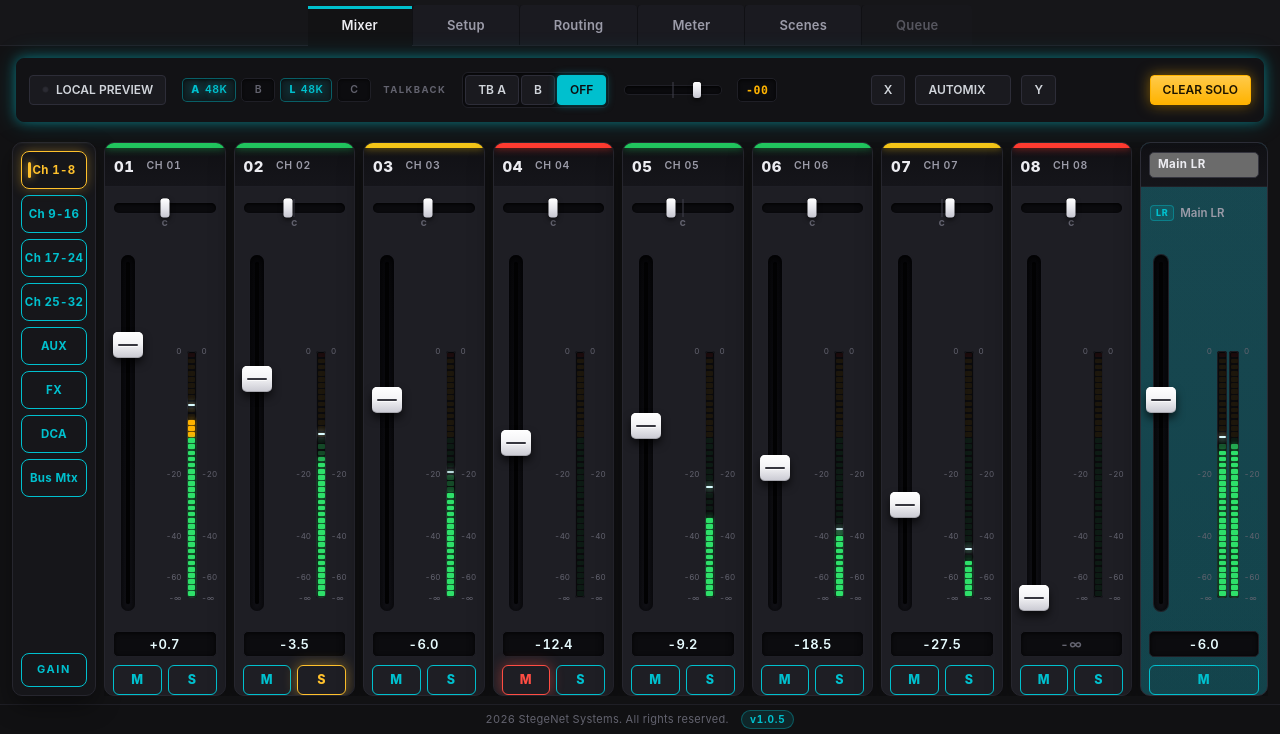
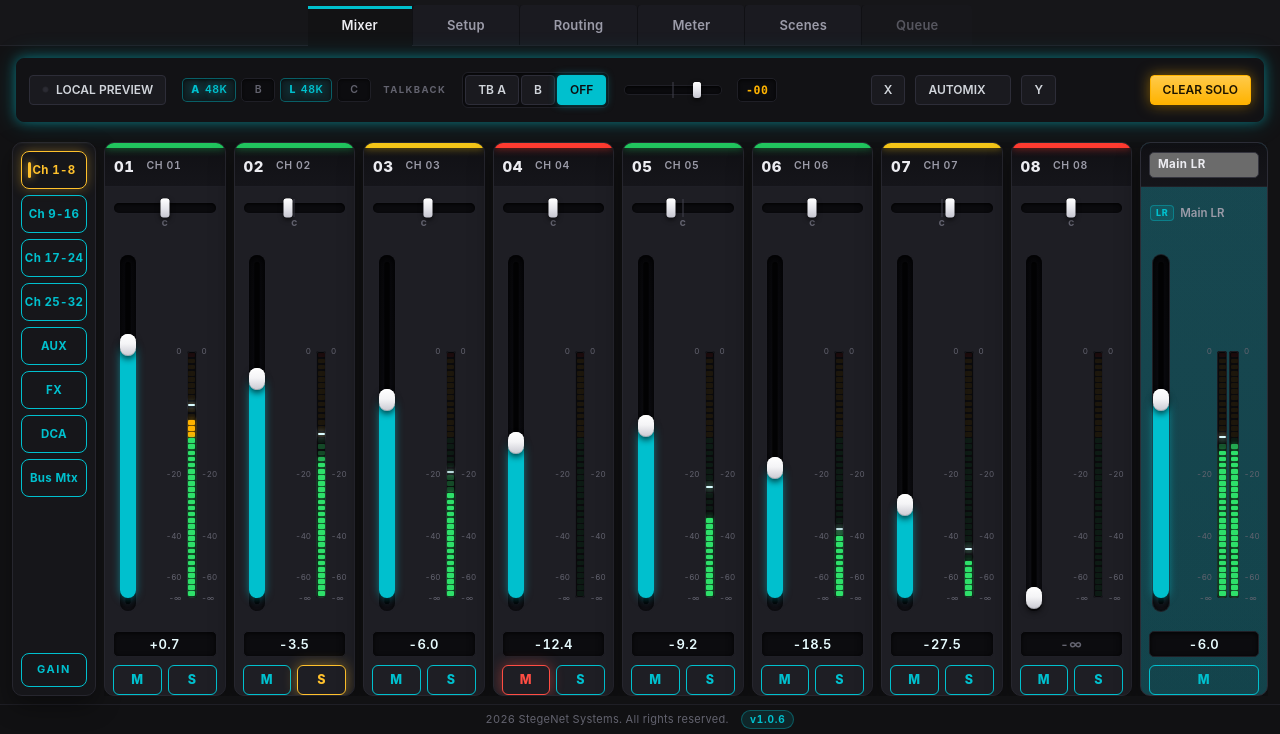
Before and after one commit to appsdeboutique/CueDesk, a plain HTML site: page index.html in a window 1280 px wide. Shown: the part 66-800 px from the top of the page. Drawn offline with Linux system fonts and the light colour scheme.

Commit message:
v1.0.6 - fader: pomo pill sin marca dentro del carril (+15%), recorrido cian y dorado en GAIN

```diff
--- a/css/strips.css
+++ b/css/strips.css
@@ -353,7 +353,7 @@
 
 .fader__track {
   position: relative;
-  width: 14px;
+  width: 16px; /* carril +15 % (14 → 16) */
   height: 100%;
   border-radius: 8px;
   background: linear-gradient(180deg, #07070a, #101015);
@@ -367,7 +367,7 @@
   left: 50%;
   top: 7px;
   bottom: 7px;
-  width: 4px;
+  width: 5px; /* ranura +15 % (4 → 5) */
   transform: translateX(-50%);
   border-radius: 3px;
   background: #040405;
@@ -382,42 +382,53 @@
   bottom: 13px;
 }
 
+/* Parte ya recorrida: del fondo del carril al centro del pomo.
+   Cian en canales y master; dorado en el modo GAIN. */
+.fader__travel::before {
+  content: "";
+  position: absolute;
+  left: 0;
+  right: 0;
+  bottom: 0;
+  height: calc(var(--v, 0) * 100%);
+  border-radius: 8px;
+  background: var(--cyan-bright);
+  box-shadow: 0 0 8px rgba(0, 192, 206, 0.55);
+}
+
+.fader.is-gain .fader__travel::before {
+  background: var(--gold);
+  box-shadow: 0 0 8px rgba(255, 193, 44, 0.55);
+}
+
+/* Pomo: pill blanca y sin marca, dentro del ancho del carril (16 px) */
 .fader__cap {
   position: absolute;
   left: 50%;
   bottom: calc(var(--v, 0) * 100%);
   transform: translate(-50%, 50%);
-  width: 46px;
-  height: 26px;
-  border-radius: 5px;
+  width: 16px;
+  height: 22px;
+  border-radius: 999px;
   background: linear-gradient(
     180deg,
     var(--fader-cap-hi) 0%,
     var(--fader-cap) 45%,
     var(--fader-cap-lo) 100%
   );
-  box-shadow: 0 5px 9px rgba(0, 0, 0, 0.65), inset 0 1px 0 #ffffff,
+  box-shadow: 0 3px 6px rgba(0, 0, 0, 0.65), inset 0 1px 0 #ffffff,
     inset 0 -1px 0 rgba(0, 0, 0, 0.18);
   pointer-events: none;
 }
 
-/* Línea indicadora de posición */
-.fader__cap::after {
-  content: "";
-  position: absolute;
-  left: 5px;
-  right: 5px;
-  top: 50%;
-  height: 2px;
-  transform: translateY(-50%);
-  border-radius: 2px;
-  background: #37373f;
-  box-shadow: 0 1px 0 rgba(255, 255, 255, 0.75);
+.fader.is-dragging .fader__cap {
+  box-shadow: 0 0 0 1.5px var(--cyan-bright), 0 0 18px rgba(0, 192, 206, 0.5),
+    0 3px 6px rgba(0, 0, 0, 0.65);
 }
 
-.fader.is-dragging .fader__cap {
-  box-shadow: 0 0 0 1.5px var(--cyan-bright), 0 0 18px rgba(0, 192, 206, 0.5),
-    0 5px 9px rgba(0, 0, 0, 0.65);
+.fader.is-gain.is-dragging .fader__cap {
+  box-shadow: 0 0 0 1.5px var(--gold), 0 0 18px rgba(255, 193, 44, 0.5),
+    0 3px 6px rgba(0, 0, 0, 0.65);
 }
 
 /* --------------------------------------------------------------------------
@@ -548,21 +559,16 @@
   flex: 1 1 auto;
 }
 
-.strip__core .fader__cap {
-  width: 30px;
-}
-
 /* --------------------------------------------------------------------------
    Escala impresa del fader (sólo tiras de canal)
    -------------------------------------------------------------------------- */
 
-/* El pomo de 30 px taparía una escala centrada: en las tiras de canal el
-   recorrido se desplaza al borde derecho (padding-right 5 px — el pomo queda
-   a 5 px del hueco de 8 px hacia los vúmetros) y la escala ocupa la banda
-   izquierda. Las etiquetas usan el mismo sistema de --p que la escala del
-   vúmetro y el mismo recorrido (top 25 = padding 12 + tope 13; bottom 21 =
-   8 + 13), así la marca 0 dB de ambas cae a la Y exacta: toFader(0) = 0.75
-   = cima de la columna del vúmetro (75 % del carril). */
+/* El carril de 16 px se desplaza al borde derecho (padding-right 5 px, a 5 px
+   del hueco de 8 px hacia los vúmetros) y la escala ocupa la banda izquierda.
+   Las etiquetas usan el mismo sistema de --p que la escala del vúmetro y el
+   mismo recorrido (top 25 = padding 12 + tope 13; bottom 21 = 8 + 13), así la
+   marca 0 dB de ambas cae a la Y exacta: toFader(0) = 0.75 = cima de la
+   columna del vúmetro (75 % del carril). */
 .strip__core .fader--scale {
   justify-content: flex-end;
   padding: 12px 5px 8px 0;
@@ -571,7 +577,7 @@
 .fader__scale {
   position: absolute;
   left: 0;
-  right: 29px; /* borde izquierdo del pomo (W−27) + 2 px de aire */
+  right: 23px; /* borde izquierdo del carril/pomo (5 + 16) + 2 px de aire */
   top: 25px;
   bottom: 21px;
   pointer-events: none; /* el arrastre del fader sigue siendo del carril entero */
@@ -726,10 +732,6 @@
     display: none;
   }
 
-  .fader__cap {
-    width: 40px;
-  }
-
   .strip__name {
     font-size: 9.5px;
   }
--- a/index.html
+++ b/index.html
@@ -352,7 +352,7 @@
     <!-- ================================ FOOTER ============================ -->
     <footer class="footer">
       <p>2026 StegeNet Systems. All rights reserved.</p>
-      <span class="footer__version" title="CueDesk · versión de la interfaz">v1.0.5</span>
+      <span class="footer__version" title="CueDesk · versión de la interfaz">v1.0.6</span>
     </footer>
   </div>
 
--- a/js/mixer.js
+++ b/js/mixer.js
@@ -441,7 +441,7 @@
         (m.hasPan ? panHTML(m) : '<div class="strip__gap" aria-hidden="true"></div>') +
         // Núcleo: fader a la izquierda, vúmetro mono a la derecha (canal mono)
         '<div class="strip__core">' +
-          '<div class="fader fader--scale" data-slider="vertical" data-role="fader" ' +
+          '<div class="fader fader--scale' + (isGain ? " is-gain" : "") + '" data-slider="vertical" data-role="fader" ' +
             'data-osc-path="' + faderPath + '" data-osc-address="' + faderPath + '" data-osc-type="f" ' +
             'aria-label="' + (gs ? gs.label + " " : "Nivel ") + escapeHtml(m.name) + '">' +
             '<div class="fader__scale' + (isGain ? " is-gain" : "") + '" aria-hidden="true">' +
```
Also changed, not shown: CHANGELOG.md.
